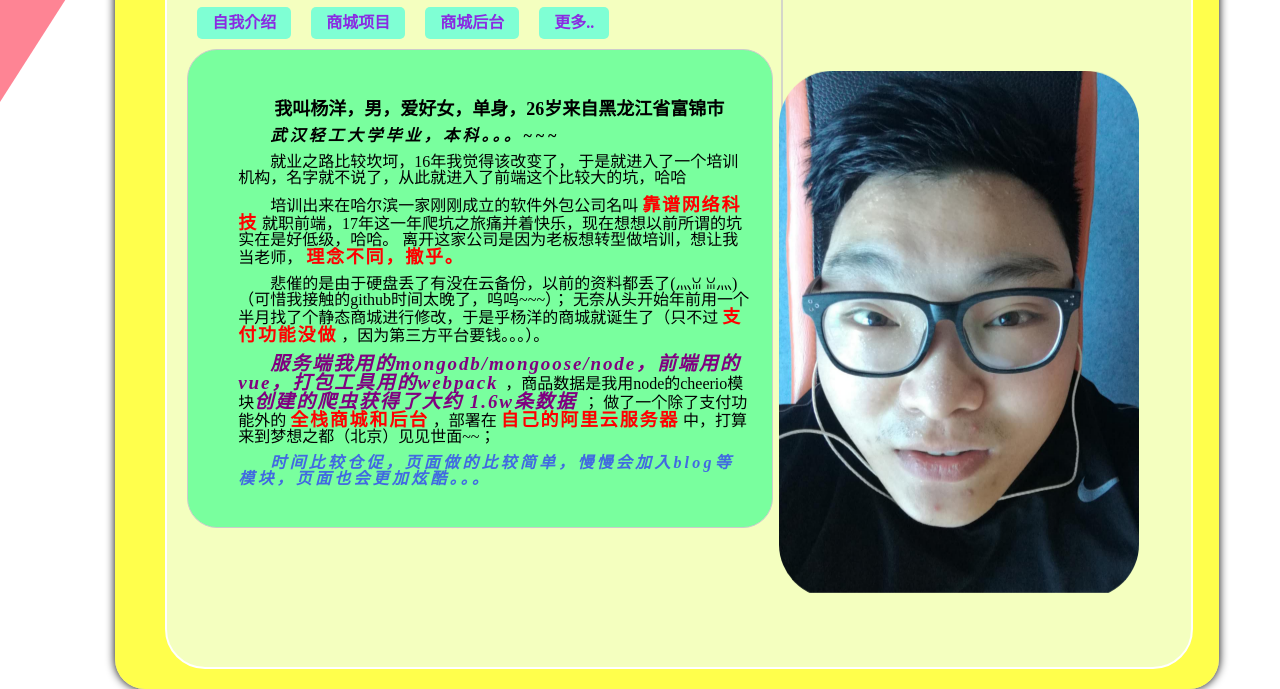
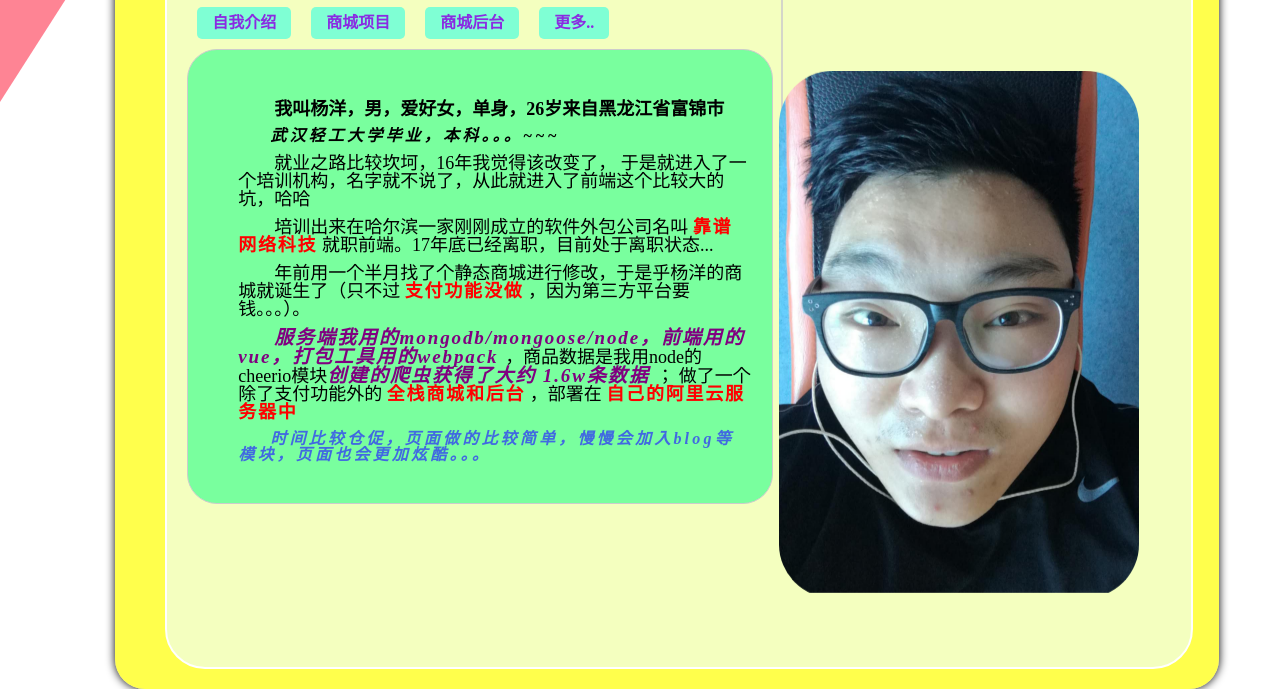
Before and after one commit to EvanYY/introduceMe, a plain HTML site: page aboutme.html in a window 1280 px wide. Shown: the part 548-1237 px from the top of the page. Drawn offline with Linux system fonts and the light colour scheme; animation ran at ten frames a second.

Commit message:
change me

```diff
--- a/aboutme.html
+++ b/aboutme.html
@@ -48,18 +48,15 @@
               于是就进入了一个培训机构，名字就不说了，从此就进入了前端这个比较大的坑，哈哈
             </p>
             <p>
-              培训出来在哈尔滨一家刚刚成立的软件外包公司名叫 <span>靠谱网络科技</span> 就职前端，17年这一年爬坑之旅痛并着快乐，现在想想以前所谓的坑实在是好低级，哈哈。
-              离开这家公司是因为老板想转型做培训，想让我当老师，
-              <span>理念不同，撤乎。</span>
+              培训出来在哈尔滨一家刚刚成立的软件外包公司名叫 <span>靠谱网络科技</span> 就职前端。17年底已经离职，目前处于离职状态...
             </p>
             <p>
-              悲催的是由于硬盘丢了有没在云备份，以前的资料都丢了(灬ꈍ ꈍ灬)（可惜我接触的github时间太晚了，呜呜~~~）；
-              无奈从头开始年前用一个半月找了个静态商城进行修改，于是乎杨洋的商城就诞生了（只不过 <span>支付功能没做</span> ，因为第三方平台要钱。。。）。
+              年前用一个半月找了个静态商城进行修改，于是乎杨洋的商城就诞生了（只不过 <span>支付功能没做</span> ，因为第三方平台要钱。。。）。
             </p>
             <p>
               <strong>服务端我用的mongodb/mongoose/node，前端用的vue，打包工具用的webpack </strong>
               ，商品数据是我用node的cheerio模块<strong>创建的爬虫获得了大约 <span>1.6w条数据</span> </strong> ；
-              做了一个除了支付功能外的 <span>全栈商城和后台</span> ，部署在 <span>自己的阿里云服务器</span> 中，打算来到梦想之都（北京）见见世面~~；
+              做了一个除了支付功能外的 <span>全栈商城和后台</span> ，部署在 <span>自己的阿里云服务器中</span>
             </p>
             <p>时间比较仓促，页面做的比较简单，慢慢会加入blog等模块，页面也会更加炫酷。。。</p>
           </div>
--- a/static/css/me.css
+++ b/static/css/me.css
@@ -223,7 +223,7 @@ section {
 }
 .container>ul>li {
   margin-top: 10px;
-  font-size: 14px;
+  /* font-size: 14px; */
   letter-spacing: .2em
 }
 .container>ul>li:nth-child(1), .container>ul>li>span{
--- a/static/css/reset.css
+++ b/static/css/reset.css
@@ -21,6 +21,9 @@ time, mark, audio, video {
 
 html {
   line-height: 1;
+}
+html,body {
+  font-size: 18px;
 }
 
 ol, ul {
```
